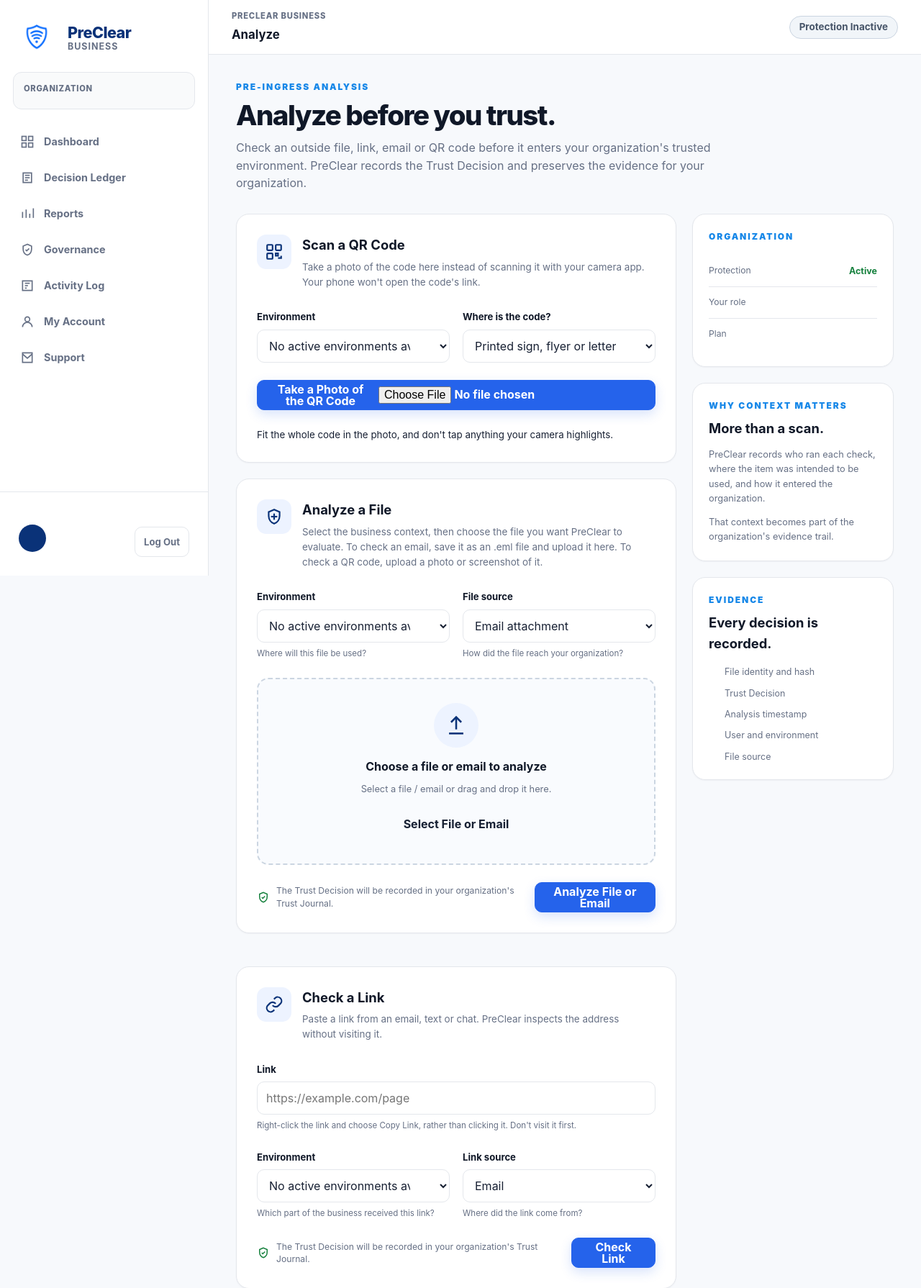
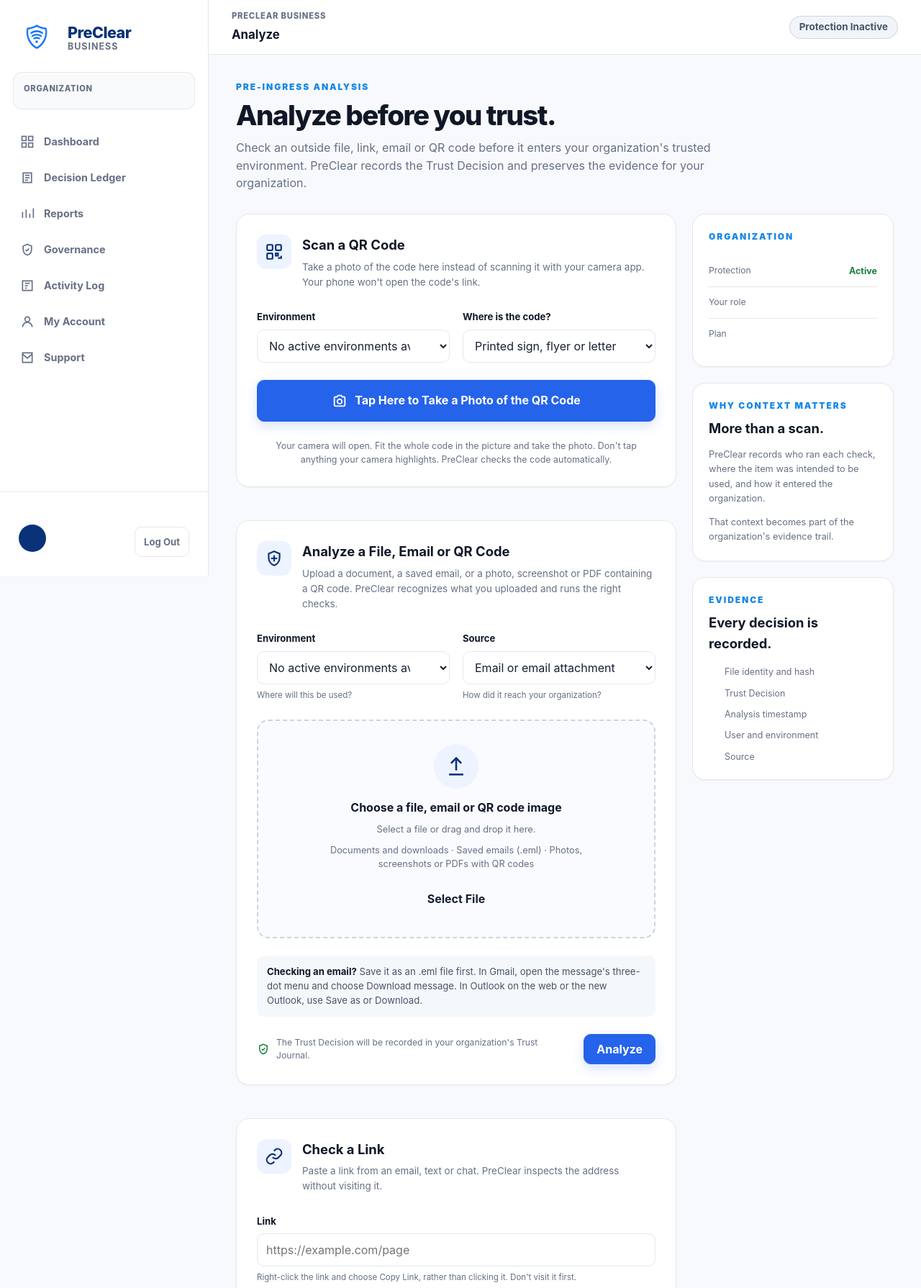
Before and after one commit to miles-kral/preclear-business, a FastAPI app: template app/templates/analyze.html in a window 1280 px wide. Shown: the top 1790 px of the page at 72% size. Run offline with FastAPI, Linux system fonts and the light colour scheme; the template is opened without the code that fills it, so the values that code supplies are empty.

Commit message:
Clearer Analyze card wording for files, emails and QR codes; QR photo button improvements

```diff
--- a/app/static/css/link-analysis.css
+++ b/app/static/css/link-analysis.css
@@ -50,3 +50,172 @@
         grid-template-columns: 1fr;
     }
 }
+
+/* Links and attachments found in an email. */
+.business-email-items {
+    display: grid;
+
+    gap: 10px;
+
+    margin: 0;
+    padding: 0;
+
+    list-style: none;
+}
+
+.business-email-items li {
+    display: flex;
+    align-items: flex-start;
+    justify-content: space-between;
+
+    gap: 14px;
+
+    padding: 12px 14px;
+
+    border:
+        1px solid var(
+            --color-border,
+            #d0d5dd
+        );
+
+    border-radius: 10px;
+}
+
+.business-email-items li > div {
+    display: grid;
+
+    gap: 4px;
+
+    min-width: 0;
+}
+
+.business-email-items small {
+    color: var(
+        --color-text-muted,
+        #667085
+    );
+
+    font-size: 0.75rem;
+}
+
+.business-email-items code {
+    font-size: 0.72rem;
+
+    overflow-wrap: anywhere;
+    word-break: break-all;
+}
+
+.business-email-items__warning {
+    color: #b42318 !important;
+
+    font-weight: 700;
+}
+
+.business-email-items .business-result-risk {
+    flex-shrink: 0;
+}
+
+/* "Scan a QR Code" card. Shown on phones and tablets, where it opens the
+   camera directly; hidden on computers with a mouse, which use the file
+   upload instead. */
+.business-qr-card {
+    margin-bottom: 24px;
+}
+
+@media (hover: hover) and (pointer: fine) {
+    .business-qr-card {
+        display: none;
+    }
+}
+
+.business-qr-button.button {
+    display: flex;
+    align-items: center;
+    justify-content: center;
+
+    gap: 10px;
+
+    width: 100%;
+    min-height: 58px;
+
+    padding: 14px 18px;
+
+    font-size: 1rem;
+    line-height: 1.3;
+    text-align: center;
+    white-space: normal;
+
+    cursor: pointer;
+}
+
+.business-qr-button__icon {
+    flex-shrink: 0;
+}
+
+.business-qr-button--busy {
+    opacity: 0.6;
+
+    pointer-events: none;
+}
+
+.business-qr-status {
+    color: var(
+        --color-text-muted,
+        #667085
+    );
+
+    font-size: 0.78rem;
+
+    text-align: center;
+}
+
+.business-visually-hidden {
+    position: absolute;
+
+    width: 1px;
+    height: 1px;
+
+    overflow: hidden;
+
+    clip: rect(0 0 0 0);
+    clip-path: inset(50%);
+
+    white-space: nowrap;
+}
+
+@media (max-width: 720px) {
+    .business-qr-card .business-analyze-context-grid {
+        grid-template-columns: 1fr;
+    }
+}
+
+
+/* Analyze a File card: what can be uploaded, and how to save an email. */
+.business-upload-zone__types {
+    max-width: 420px;
+
+    color: #667085;
+
+    font-size: 0.75rem;
+    line-height: 1.5;
+    text-align: center;
+}
+
+.business-upload-help {
+    margin: 0;
+
+    padding: 12px 14px;
+
+    border-radius: 10px;
+
+    background: #f5f8fb;
+
+    color: #475467;
+
+    font-size: 0.82rem;
+    line-height: 1.55;
+}
+
+.business-upload-help strong {
+    color: #101828;
+}
--- a/app/static/js/analyze.js
+++ b/app/static/js/analyze.js
@@ -68,7 +68,7 @@ document.addEventListener(
 
             } else {
                 uploadTitle.textContent =
-                    "Choose a file to analyze";
+                    "Choose a file, email or QR code image";
 
                 filename.textContent =
                     "Select a file or drag and drop it here.";
@@ -282,5 +282,31 @@ document.addEventListener(
             }
         );
 
+
+        // Coming back to this page (for example with the Back button),
+        // the browser can restore it exactly as it was left: the file
+        // still selected and the progress screen still showing. Clear
+        // the file and the progress screen; the environment and source
+        // choices are kept.
+        window.addEventListener(
+            "pageshow",
+            function () {
+
+                input.value = "";
+
+                updateSelectedFile();
+
+                analyzeButton.disabled = false;
+
+                overlay.hidden = true;
+
+                document.body.classList.remove(
+                    "business-analysis-overlay-open"
+                );
+
+                resetSequence();
+            }
+        );
+
     }
 );
--- a/app/static/js/qr-scan.js
+++ b/app/static/js/qr-scan.js
@@ -6,10 +6,22 @@ document.addEventListener("DOMContentLoaded", function () {
     const form = document.getElementById("business-qr-form");
     const input = document.getElementById("business-qr-input");
     const button = document.getElementById("business-qr-button");
+    const buttonText = document.getElementById("business-qr-button-text");
     const status = document.getElementById("business-qr-status");
 
     if (!form || !input) {
         return;
+    }
+
+    const defaultButtonText = buttonText.textContent;
+    const defaultStatus = status.textContent;
+
+    function resetScan() {
+        input.value = "";
+        button.classList.remove("business-qr-button--busy");
+        button.removeAttribute("aria-disabled");
+        buttonText.textContent = defaultButtonText;
+        status.textContent = defaultStatus;
     }
 
     input.addEventListener("change", function () {
@@ -21,11 +33,11 @@ document.addEventListener("DOMContentLoaded", function () {
         const maxBytes = Number(form.dataset.maxUploadBytes) || 0;
 
         if (maxBytes > 0 && input.files[0].size > maxBytes) {
+            resetScan();
             status.textContent =
                 "That photo is larger than " +
                 form.dataset.maxUploadMb +
                 " MB. Try again, or take a screenshot instead.";
-            input.value = "";
             return;
         }
 
@@ -35,8 +47,15 @@ document.addEventListener("DOMContentLoaded", function () {
 
         button.classList.add("business-qr-button--busy");
         button.setAttribute("aria-disabled", "true");
-        status.textContent = "Checking the QR code...";
+        buttonText.textContent = "Checking the QR code...";
+        status.textContent =
+            "Uploading your photo. This takes a few seconds.";
 
         form.submit();
     });
+
+    // Coming back to this page (for example with the Back button), the
+    // browser can restore it exactly as it was left: photo still
+    // attached and button still busy. Start fresh instead.
+    window.addEventListener("pageshow", resetScan);
 });
--- a/app/templates/analyze.html
+++ b/app/templates/analyze.html
@@ -89,6 +89,7 @@ Analyze
             <form
                 id="business-qr-form"
                 class="business-analyze-form"
+                autocomplete="off"
                 method="post"
                 action="/analyze"
                 enctype="multipart/form-data"
@@ -175,7 +176,24 @@ Analyze
                     class="button button--primary business-qr-button"
                     id="business-qr-button"
                 >
-                    Take a Photo of the QR Code
+                    <svg
+                        class="business-qr-button__icon"
+                        width="22"
+                        height="22"
+                        viewBox="0 0 24 24"
+                        fill="none"
+                        stroke="currentColor"
+                        stroke-width="2"
+                        aria-hidden="true"
+                    >
+                        <path d="M4 8a2 2 0 0 1 2-2h2l1.5-2h5L16 6h2a2 2 0 0 1 2 2v10a2 2 0 0 1-2 2H6a2 2 0 0 1-2-2Z" />
+                        <circle cx="12" cy="13" r="3.5" />
+                    </svg>
+
+                    <span id="business-qr-button-text">
+                        Tap Here to Take a Photo of the QR Code
+                    </span>
+
                     <input
                         id="business-qr-input"
                         class="business-visually-hidden"
@@ -191,8 +209,10 @@ Analyze
                     id="business-qr-status"
                     role="status"
                 >
-                    Fit the whole code in the photo, and don't tap
-                    anything your camera highlights.
+                    Your camera will open. Fit the whole code in the
+                    picture and take the photo. Don't tap anything your
+                    camera highlights. PreClear checks the code
+                    automatically.
                 </small>
 
             </form>
@@ -224,16 +244,14 @@ Analyze
 
                 <div>
                     <h2>
-                        Analyze a File
+                        Analyze a File, Email or QR Code
                     </h2>
 
                     <p>
-                        Select the business context,
-                        then choose the file you want
-                        PreClear to evaluate. To check an
-                        email, save it as an .eml file and
-                        upload it here. To check a QR code,
-                        upload a photo or screenshot of it.
+                        Upload a document, a saved email, or a
+                        photo, screenshot or PDF containing a QR
+                        code. PreClear recognizes what you
+                        uploaded and runs the right checks.
                     </p>
                 </div>
 
@@ -413,7 +431,7 @@ Analyze
                         </select>
 
                         <small>
-                            Where will this file be used?
+                            Where will this be used?
                         </small>
 
                     </label>
@@ -422,13 +440,13 @@ Analyze
                     <label class="business-form-field">
 
                         <span>
-                            File source
+                            Source
                         </span>
 
                         <select name="source">
 
                             <option value="email">
-                                Email attachment
+                                Email or email attachment
                             </option>
 
                             <option value="vendor">
@@ -447,6 +465,14 @@ Analyze
                                 Shared file
                             </option>
 
+                            <option value="text_message">
+                                Text message
+                            </option>
+
+                            <option value="printed">
+                                Printed sign, flyer or letter
+                            </option>
+
                             <option value="other">
                                 Other
                             </option>
@@ -454,7 +480,7 @@ Analyze
                         </select>
 
                         <small>
-                            How did the file reach your organization?
+                            How did it reach your organization?
                         </small>
 
                     </label>
@@ -492,18 +518,32 @@ Analyze
                     </span>
 
                     <strong id="business-upload-title">
-                        Choose a file or email to analyze
+                        Choose a file, email or QR code image
                     </strong>
 
                     <span id="business-upload-filename">
-                        Select a file / email or drag and drop it here.
+                        Select a file or drag and drop it here.
+                    </span>
+
+                    <span class="business-upload-zone__types">
+                        Documents and downloads · Saved emails (.eml) ·
+                        Photos, screenshots or PDFs with QR codes
                     </span>
 
                     <span class="button button--outline">
-                        Select File or Email
+                        Select File
                     </span>
 
                 </label>
+
+
+                <p class="business-upload-help">
+                    <strong>Checking an email?</strong>
+                    Save it as an .eml file first. In Gmail, open the
+                    message's three-dot menu and choose Download message.
+                    In Outlook on the web or the new Outlook, use Save as
+                    or Download.
+                </p>
 
 
                 <div class="business-analyze-form__footer">
@@ -536,7 +576,7 @@ Analyze
                         class="button button--primary"
                         type="submit"
                     >
-                        Analyze File or Email
+                        Analyze
                     </button>
 
                 </div>
@@ -966,7 +1006,7 @@ Analyze
                 </li>
 
                 <li>
-                    File source
+                    Source
                 </li>
 
             </ul>
```
